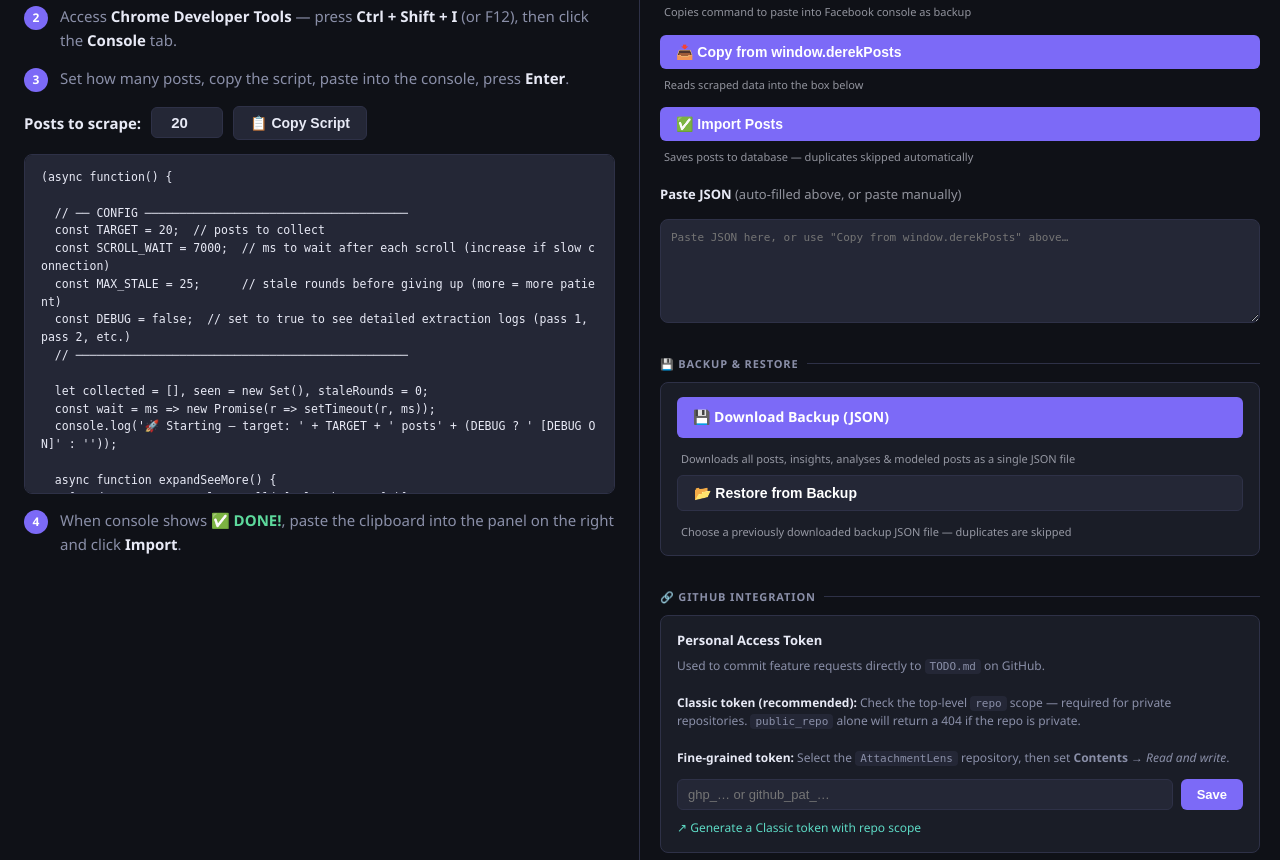
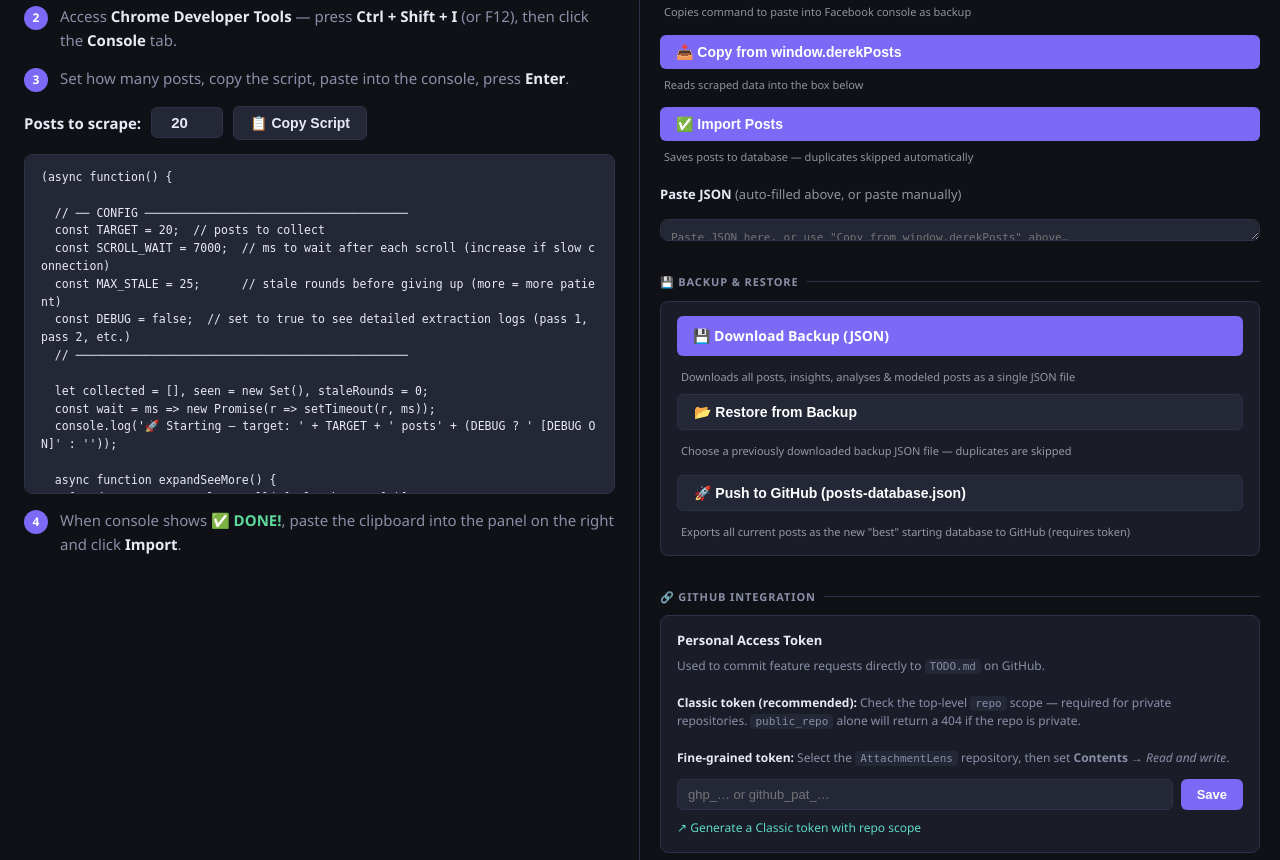
Before and after one commit to btaira/AttachmentLens, a Flask app: page /import in a window 1280 px wide; the page is wider, and only the part inside the window is pictured. Shown: the part 244-1104 px from the top of that part. Run offline with Flask 3, Linux system fonts and the light colour scheme; the visitor is signed in with stand-in values (Sample User, id 1); data comes from the database, SQL or seed files in the repository; data that the repository does not hold is empty.

Commit message:
Export posts to GitHub, improve DB handling
Add a new /export-posts-to-github endpoint and UI to push all posts as posts-database.json to a GitHub repo (requires configured token). Improve DB usage across handlers by replacing context-manager usages with explicit get_db(), wrapping operations in try/except to commit/rollback and close connections; toggle_read was changed to delete+insert semantics instead of ON CONFLICT upsert. Add basic logging, tighten error handling and return HTTP 500 on DB/GitHub errors. Frontend/template updates: add Export to GitHub button and client JS, display read/unread status on index cards, avoid full-page reload when saving insights, improve highlight application (skip existing highlights, normalize DOM, reapply on version switch), and add debug logs and error alerts for toggleRead. Set app.run debug to False. posts.db binary updated.

```diff
--- a/app.py
+++ b/app.py
@@ -7,6 +7,10 @@ import hashlib
 import secrets
 from datetime import datetime
 from functools import wraps
+import logging
+
+logging.basicConfig(level=logging.DEBUG)
+logger = logging.getLogger(__name__)
 try:
     import anthropic
     _has_anthropic = True
@@ -660,7 +664,8 @@ def edit_post(post_id):
 @login_required
 def toggle_favorite(post_id):
     uid = current_user_id()
-    with get_db() as conn:
+    conn = get_db()
+    try:
         current = conn.execute(
             'SELECT is_favorite FROM user_post_prefs WHERE user_id = ? AND post_id = ?',
             (uid, post_id)
@@ -672,7 +677,12 @@ def toggle_favorite(post_id):
             ON CONFLICT(user_id, post_id) DO UPDATE SET is_favorite = excluded.is_favorite
         ''', (uid, post_id, new_val))
         conn.commit()
-    return jsonify({'is_favorite': new_val})
+        return jsonify({'is_favorite': new_val})
+    except Exception as e:
+        conn.rollback()
+        return jsonify({'error': str(e)}), 500
+    finally:
+        conn.close()
 
 
 @app.route('/post/<int:post_id>/revert', methods=['POST'])
@@ -1019,33 +1029,55 @@ def update_tags(post_id):
     if not isinstance(tags, list):
         tags = []
     tags_str = json.dumps(tags)
-    with get_db() as conn:
+    conn = get_db()
+    try:
         conn.execute('''
             INSERT INTO user_post_prefs (user_id, post_id, tags)
             VALUES (?, ?, ?)
             ON CONFLICT(user_id, post_id) DO UPDATE SET tags = excluded.tags
         ''', (uid, post_id, tags_str))
         conn.commit()
-    return jsonify({'ok': True, 'tags': tags})
+        return jsonify({'ok': True, 'tags': tags})
+    except Exception as e:
+        conn.rollback()
+        return jsonify({'error': str(e)}), 500
+    finally:
+        conn.close()
 
 
 @app.route('/post/<int:post_id>/read', methods=['POST'])
 @login_required
 def toggle_read(post_id):
     uid = current_user_id()
-    with get_db() as conn:
+    conn = get_db()
+    try:
+        # Check current state
         current = conn.execute(
             'SELECT is_read FROM user_post_prefs WHERE user_id = ? AND post_id = ?',
             (uid, post_id)
         ).fetchone()
         new_val = 0 if (current and current['is_read']) else 1
-        conn.execute('''
-            INSERT INTO user_post_prefs (user_id, post_id, is_read)
-            VALUES (?, ?, ?)
-            ON CONFLICT(user_id, post_id) DO UPDATE SET is_read = excluded.is_read
-        ''', (uid, post_id, new_val))
+
+        # Delete old record if exists (simpler than ON CONFLICT)
+        conn.execute(
+            'DELETE FROM user_post_prefs WHERE user_id = ? AND post_id = ?',
+            (uid, post_id)
+        )
+
+        # Insert new record
+        conn.execute(
+            'INSERT INTO user_post_prefs (user_id, post_id, is_read) VALUES (?, ?, ?)',
+            (uid, post_id, new_val)
+        )
+
+        # Make sure we commit
         conn.commit()
-    return jsonify({'is_read': new_val})
+        return jsonify({'is_read': new_val})
+    except Exception as e:
+        conn.rollback()
+        return jsonify({'error': str(e)}), 500
+    finally:
+        conn.close()
 
 
 @app.route('/stats')
@@ -1342,6 +1374,84 @@ def github_test():
         return jsonify({'ok': False, 'error': str(e)})
 
 
+@app.route('/export-posts-to-github', methods=['POST'])
+@login_required
+def export_posts_to_github():
+    """Export all posts as JSON to GitHub as posts-database.json"""
+    import urllib.request as urlreq
+    import base64
+
+    github_token = get_setting('github_token', '', user_id=1)
+    if not github_token:
+        return jsonify({'error': 'No GitHub token configured. Add one under GitHub Integration above.'}), 400
+
+    with get_db() as conn:
+        posts = [dict(r) for r in conn.execute('SELECT * FROM posts ORDER BY id DESC').fetchall()]
+
+    if not posts:
+        return jsonify({'error': 'No posts to export'}), 400
+
+    payload_json = json.dumps({
+        'version': 1,
+        'exported_at': datetime.utcnow().isoformat(),
+        'posts': posts
+    }, indent=2)
+
+    OWNER = 'btaira'
+    REPO = 'AttachmentLens'
+    PATH = 'posts-database.json'
+    API = f'https://api.github.com/repos/{OWNER}/{REPO}/contents/{PATH}'
+
+    def gh_request(url, data=None, method=None):
+        req = urlreq.Request(url, data=data, method=method)
+        req.add_header('Authorization', f'token {github_token}')
+        req.add_header('Accept', 'application/vnd.github+json')
+        req.add_header('X-GitHub-Api-Version', '2022-11-28')
+        if data:
+            req.add_header('Content-Type', 'application/json')
+        return req
+
+    try:
+        # Try to get existing file SHA
+        file_sha = None
+        try:
+            with urlreq.urlopen(gh_request(API), timeout=15) as resp:
+                file_data = json.loads(resp.read().decode())
+                file_sha = file_data.get('sha')
+        except urlreq.HTTPError as e:
+            if e.code != 404:
+                raise
+            # File doesn't exist yet, that's okay
+
+        # Create/update the file
+        payload = json.dumps({
+            'message': f'chore: update posts database ({len(posts)} posts)',
+            'content': base64.b64encode(payload_json.encode('utf-8')).decode(),
+            'sha': file_sha
+        }).encode('utf-8')
+
+        with urlreq.urlopen(gh_request(API, data=payload, method='PUT'), timeout=15) as resp:
+            result = json.loads(resp.read().decode())
+
+        commit_url = result.get('commit', {}).get('html_url', '')
+        return jsonify({
+            'ok': True,
+            'count': len(posts),
+            'commit': commit_url,
+            'message': f'Exported {len(posts)} posts to posts-database.json'
+        })
+
+    except urlreq.HTTPError as e:
+        body = e.read().decode('utf-8', errors='replace')
+        try:
+            msg = json.loads(body).get('message', body)
+        except Exception:
+            msg = body[:200]
+        return jsonify({'error': f'GitHub {e.code}: {msg}'}), 500
+    except Exception as e:
+        return jsonify({'error': f'{type(e).__name__}: {e}'}), 500
+
+
 @app.route('/feature-request', methods=['POST'])
 @login_required
 def feature_request():
@@ -1437,4 +1547,4 @@ def save_customization():
 
 
 if __name__ == '__main__':
-    app.run(debug=True, host='0.0.0.0', port=5000)
+    app.run(debug=False, host='0.0.0.0', port=5000)
--- a/templates/import.html
+++ b/templates/import.html
@@ -681,6 +681,10 @@
           📂 Restore from Backup
         </button>
         <div class="btn-label" id="restore-status" style="text-align:left;padding-left:4px">Choose a previously downloaded backup JSON file — duplicates are skipped</div>
+        <button class="action-btn" id="export-gh-btn" onclick="exportPostsToGithub()" style="width:100%;justify-content:flex-start;background:var(--surface2);border:1px solid var(--border);margin-top:8px">
+          🚀 Push to GitHub (posts-database.json)
+        </button>
+        <div class="btn-label" id="export-gh-status" style="text-align:left;padding-left:4px">Exports all current posts as the new "best" starting database to GitHub (requires token)</div>
       </div>
     </div>
 
@@ -965,5 +969,44 @@ async function doImport() {
   } catch(e) { errorBox.textContent = 'Request failed: ' + e.message; errorBox.style.display = ''; }
   btn.disabled = false; btn.innerHTML = '✅ Import Posts';
 }
+
+async function exportPostsToGithub() {
+  const btn = document.getElementById('export-gh-btn');
+  const status = document.getElementById('export-gh-status');
+  const successBox = document.getElementById('success-box');
+  const errorBox = document.getElementById('error-box');
+  successBox.style.display = 'none'; errorBox.style.display = 'none';
+
+  btn.disabled = true; btn.textContent = 'Exporting to GitHub…';
+  status.textContent = 'Preparing posts…';
+
+  try {
+    const resp = await fetch('/export-posts-to-github', { method: 'POST' });
+    const data = await resp.json();
+    if (data.error) {
+      errorBox.textContent = 'Error: ' + data.error;
+      errorBox.style.display = '';
+      status.textContent = 'Export failed';
+    } else {
+      successBox.textContent = 'Successfully pushed ' + data.count + ' posts to GitHub as posts-database.json';
+      successBox.style.display = '';
+      status.textContent = 'Latest posts exported to GitHub';
+      if (data.commit) {
+        const link = document.createElement('a');
+        link.href = data.commit;
+        link.target = '_blank';
+        link.textContent = 'View commit';
+        link.style.cssText = 'color:var(--accent2);margin-left:8px;text-decoration:none';
+        successBox.appendChild(document.createTextNode(' — '));
+        successBox.appendChild(link);
+      }
+    }
+  } catch(e) {
+    errorBox.textContent = 'Request failed: ' + e.message;
+    errorBox.style.display = '';
+    status.textContent = 'Export failed';
+  }
+  btn.disabled = false; btn.textContent = '🚀 Push to GitHub (posts-database.json)';
+}
 </script>
 {% endblock %}
```
Also changed, not shown: templates/index.html (+10 -5 lines), templates/post.html (+49 -24 lines), 1 other file.
